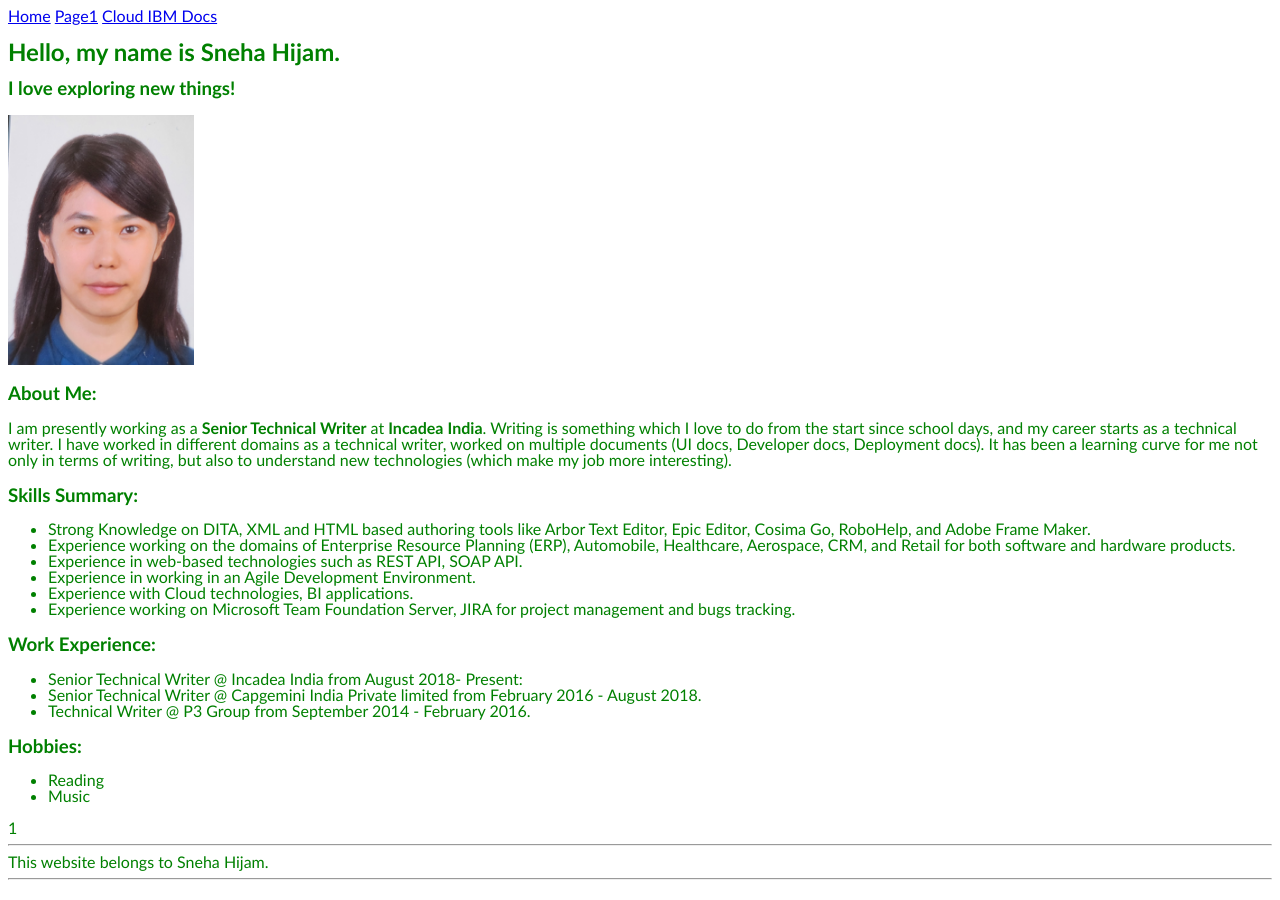
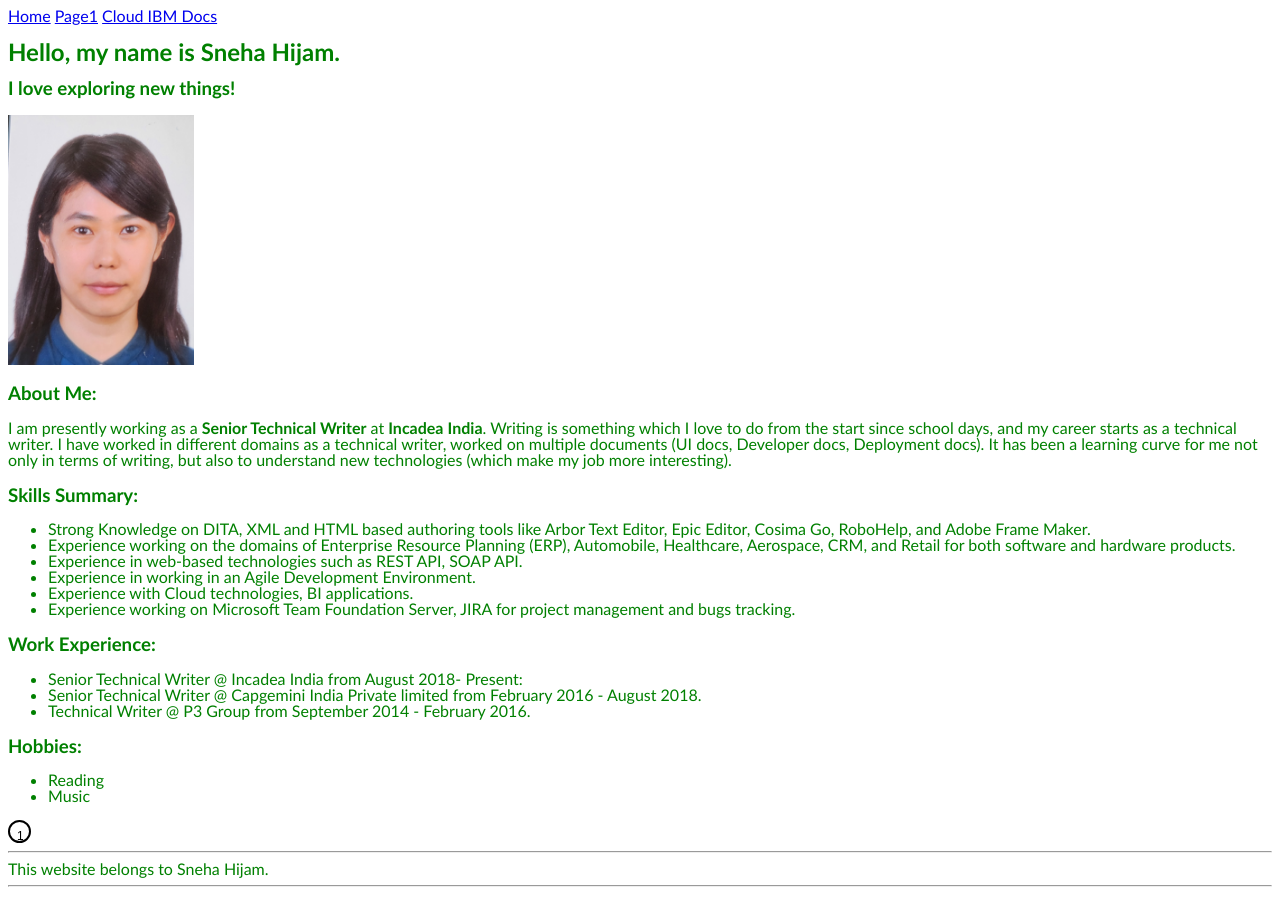
Before and after one commit to SneHijam/SnehaHijam, a Jekyll site: the page built from index.md, in a window 1280 px wide. Built offline with Jekyll 4.4.1, drawn with Linux system fonts in a browser that asks for light colours; our own code applies the rules of GitHub Pages for plain Markdown files.

Commit message:
Update templates.html

```diff
--- a/_layouts/templates.html
+++ b/_layouts/templates.html
@@ -4,6 +4,19 @@
 <link rel="stylesheet" type="text/css" href="./assets/css/style.css"/>
 </head>
   <body>
+    <style>
+      .circle {
+        border-radius: 50%;
+        width: 5px;
+        height: 5px;
+        padding: 7px;
+        background: #fff;
+        border: 2px solid #000;
+        color: #000;
+        text-align: center;
+        font: 12px Arial, sans-serif;
+      }
+    </style>
     <main>
       <nav>
 	  <a href="index.html">Home</a>
```
